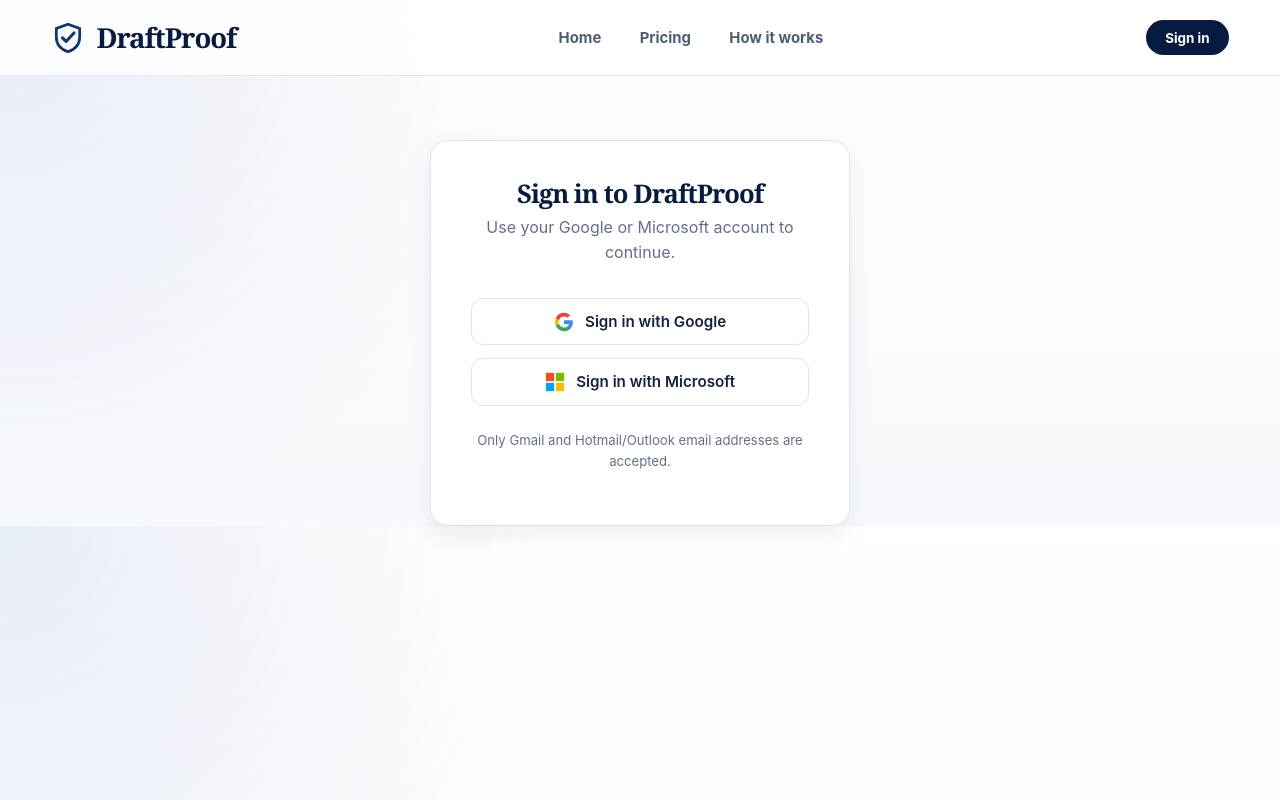
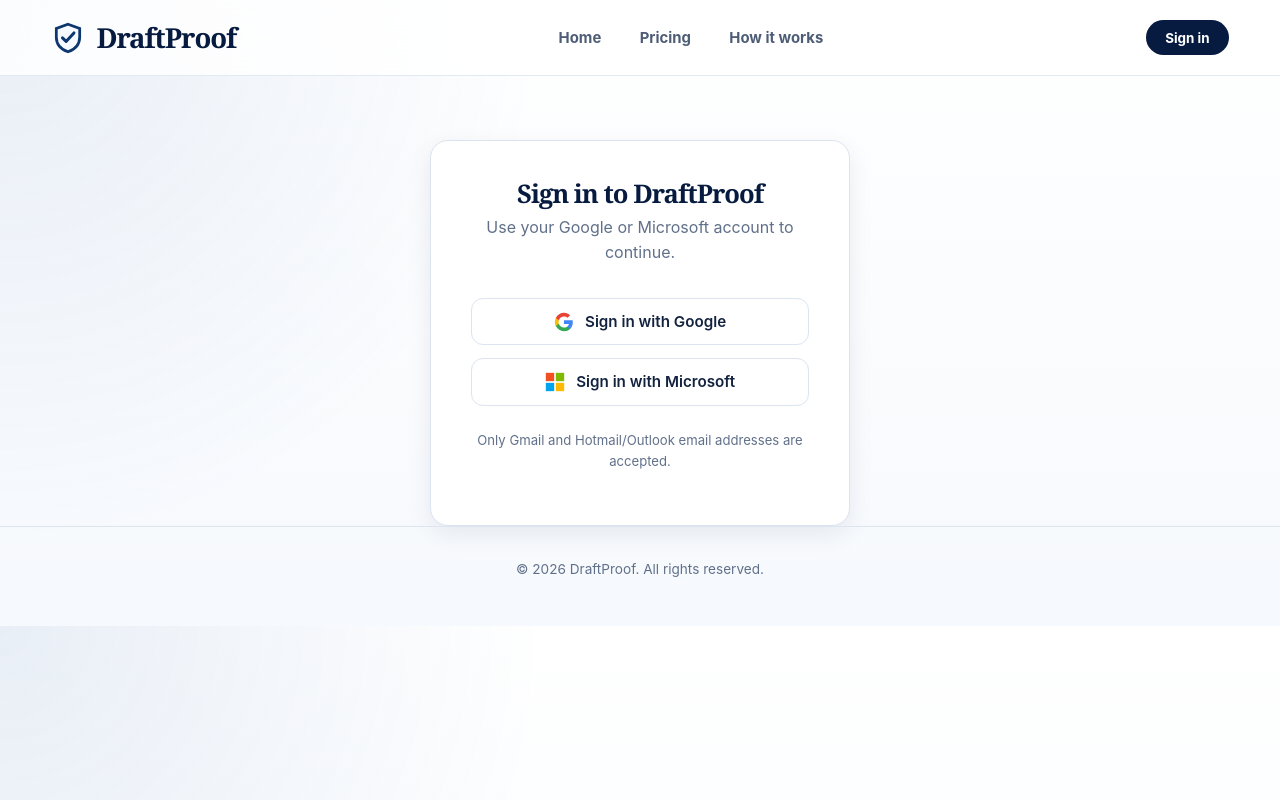
Before and after one commit to kianwoon/draftproof-services, a React (Vite) app in the folder draftproof-frontend/: page /signin in a window 1280 px wide. Built offline with nearby package versions, Linux system fonts and the light colour scheme; no server answers.

Commit message:
Add global footer to all non-landing pages

```diff
--- a/draftproof-frontend/src/App.jsx
+++ b/draftproof-frontend/src/App.jsx
@@ -1,6 +1,7 @@
-import { Routes, Route, Navigate } from 'react-router-dom';
+import { Routes, Route, Navigate, useLocation } from 'react-router-dom';
 import { AuthProvider, useAuth } from './context/AuthContext';
 import Header from './components/Header';
+import Footer from './components/Footer';
 import ProtectedRoute from './components/ProtectedRoute';
 import Landing from './pages/Landing';
 import Dashboard from './pages/Dashboard';
@@ -18,6 +19,9 @@
 }
 
 export default function App() {
+  const { pathname } = useLocation();
+  const hideFooter = pathname === '/';
+
   return (
     <AuthProvider>
       <Header />
@@ -31,6 +35,7 @@
         <Route path="/scan" element={<ProtectedRoute><Scan /></ProtectedRoute>} />
         <Route path="/report/:id" element={<ProtectedRoute><Report /></ProtectedRoute>} />
       </Routes>
+      {!hideFooter && <Footer />}
     </AuthProvider>
   );
 }
--- a/draftproof-frontend/src/styles/site-master.css
+++ b/draftproof-frontend/src/styles/site-master.css
@@ -1258,3 +1258,14 @@
   color: var(--red);
   border: 1px solid #f5c6c6;
 }
+
+/* ── Global Footer ──────────────────────────── */
+
+.footer {
+  margin-top: auto;
+  padding: 2rem 0;
+  text-align: center;
+  color: var(--muted);
+  font-size: 0.85rem;
+  border-top: 1px solid var(--line);
+}
```
